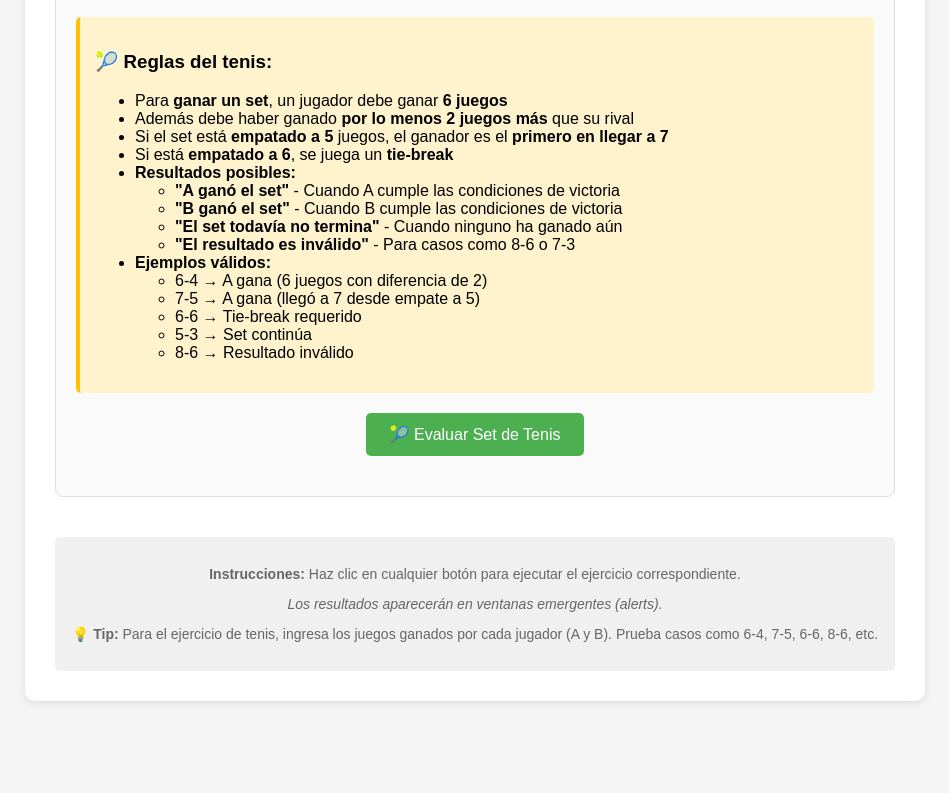
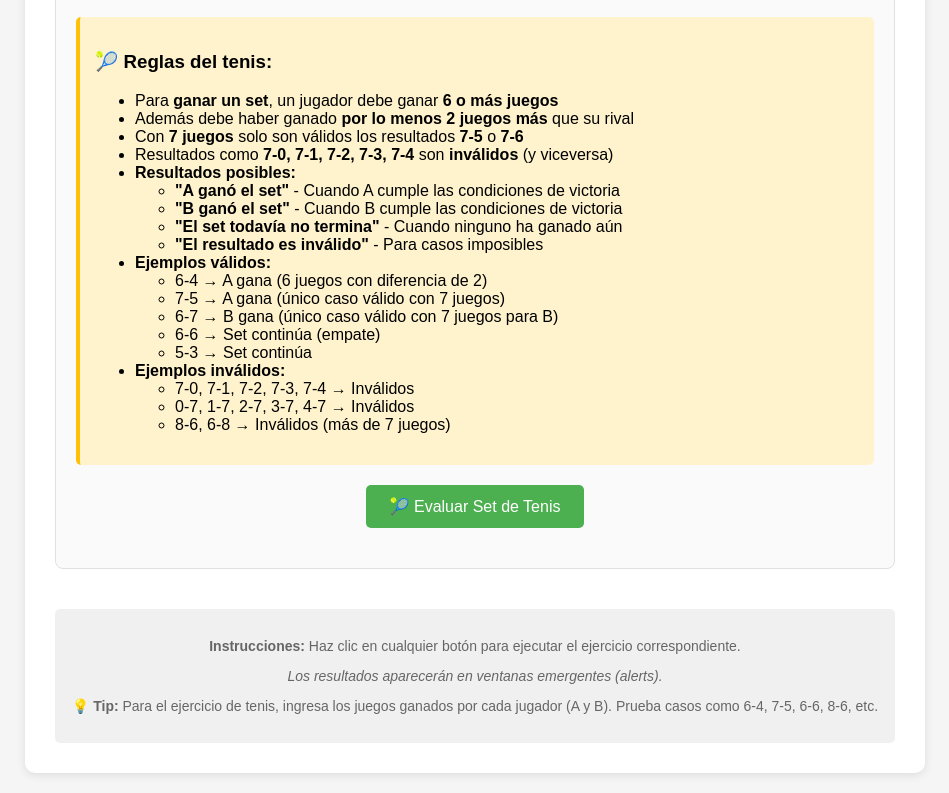
Before and after one commit to keyzonroland/problemas-if, a plain HTML site: page index.html in a window 1280 px wide. Shown: the part 1600-2393 px from the top of the page, without its empty margins (165-1114 px from the left). Before the commit the page ends 2321 px from the top, so only its background shows below. Drawn offline with Linux system fonts and the light colour scheme.

Commit message:
modified:   assets/js/script.js 	modified:   index.html

```diff
--- a/assets/js/script.js
+++ b/assets/js/script.js
@@ -77,25 +77,25 @@ function evaluarAnio() {
 // Función basada en la imagen proporcionada
 function resultadoTenis(juegosA, juegosB) {
     if (Number.isInteger(juegosA) && Number.isInteger(juegosB)) {
-        // Verificar si el jugador A ganó el set
-        if ((juegosA >= 6 && juegosA - juegosB >= 2) || (juegosA === 7 && juegosB === 6)) {
+        // PRIMERO: Verificar si es resultado inválido
+        if ((juegosA > 7 || juegosB > 7) ||
+            (juegosA === 7 && juegosB < 5) ||
+            (juegosB === 7 && juegosA < 5) ||
+            (juegosA > 6 && juegosB > 6 && Math.abs(juegosA - juegosB) > 1)) {
+            console.log('El resultado es inválido', 'a:', juegosA, 'b:', juegosB);
+            alert('El resultado es inválido');
+        }
+        // SEGUNDO: Verificar si el jugador A ganó el set
+        else if ((juegosA >= 6 && juegosA - juegosB >= 2) || (juegosA === 7 && juegosB === 6)) {
             console.log("A ganó el set", 'a:', juegosA, 'b:', juegosB);
             alert('A ganó el set');
         }
-        // Verificar si el jugador B ganó el set
+        // TERCERO: Verificar si el jugador B ganó el set
         else if ((juegosB >= 6 && juegosB - juegosA >= 2) || (juegosB === 7 && juegosA === 6)) {
             console.log("B ganó el set", 'a:', juegosA, 'b:', juegosB);
             alert('B ganó el set');
         }
-        // Verificar si es resultado inválido
-        else if ((juegosA > 7 || juegosB > 7) ||
-                 (juegosA === 7 && juegosB < 5) ||
-                 (juegosB === 7 && juegosA < 5) ||
-                 (juegosA > 6 && juegosB > 6 && Math.abs(juegosA - juegosB) > 1)) {
-            console.log('El resultado es inválido (por ejemplo, 8-6 o 7-3)', 'a:', juegosA, 'b:', juegosB);
-            alert('El resultado es inválido (por ejemplo, 8-6 o 7-3)');
-        }
-        // En cualquier otro caso, el set todavía no termina
+        // CUARTO: En cualquier otro caso, el set todavía no termina
         else {
             console.log('El set todavía no termina', 'a:', juegosA, 'b:', juegosB);
             alert('El set todavía no termina');
--- a/index.html
+++ b/index.html
@@ -69,34 +69,39 @@
                 <p>Este programa ayuda al periodista Perio Dista a determinar si un set de tenis ha terminado y quién es el ganador.</p>
             </div>
 
-            <div class="rules">
+                <div class="rules">
                 <h3>🎾 Reglas del tenis:</h3>
                 <ul>
-                    <li>Para <strong>ganar un set</strong>, un jugador debe ganar <strong>6 juegos</strong></li>
+                    <li>Para <strong>ganar un set</strong>, un jugador debe ganar <strong>6 o más juegos</strong></li>
                     <li>Además debe haber ganado <strong>por lo menos 2 juegos más</strong> que su rival</li>
-                    <li>Si el set está <strong>empatado a 5</strong> juegos, el ganador es el <strong>primero en llegar a 7</strong></li>
-                    <li>Si está <strong>empatado a 6</strong>, se juega un <strong>tie-break</strong></li>
+                    <li>Con <strong>7 juegos</strong> solo son válidos los resultados <strong>7-5</strong> o <strong>7-6</strong></li>
+                    <li>Resultados como <strong>7-0, 7-1, 7-2, 7-3, 7-4</strong> son <strong>inválidos</strong> (y viceversa)</li>
                     <li><strong>Resultados posibles:</strong>
                         <ul>
                             <li><strong>"A ganó el set"</strong> - Cuando A cumple las condiciones de victoria</li>
                             <li><strong>"B ganó el set"</strong> - Cuando B cumple las condiciones de victoria</li>
                             <li><strong>"El set todavía no termina"</strong> - Cuando ninguno ha ganado aún</li>
-                            <li><strong>"El resultado es inválido"</strong> - Para casos como 8-6 o 7-3</li>
+                            <li><strong>"El resultado es inválido"</strong> - Para casos imposibles</li>
                         </ul>
                     </li>
                     <li><strong>Ejemplos válidos:</strong>
                         <ul>
                             <li>6-4 → A gana (6 juegos con diferencia de 2)</li>
-                            <li>7-5 → A gana (llegó a 7 desde empate a 5)</li>
-                            <li>6-6 → Tie-break requerido</li>
+                            <li>7-5 → A gana (único caso válido con 7 juegos)</li>
+                            <li>6-7 → B gana (único caso válido con 7 juegos para B)</li>
+                            <li>6-6 → Set continúa (empate)</li>
                             <li>5-3 → Set continúa</li>
-                            <li>8-6 → Resultado inválido</li>
+                        </ul>
+                    </li>
+                    <li><strong>Ejemplos inválidos:</strong>
+                        <ul>
+                            <li>7-0, 7-1, 7-2, 7-3, 7-4 → Inválidos</li>
+                            <li>0-7, 1-7, 2-7, 3-7, 4-7 → Inválidos</li>
+                            <li>8-6, 6-8 → Inválidos (más de 7 juegos)</li>
                         </ul>
                     </li>
                 </ul>
-            </div>
-
-            <button onclick="evaluarTenis()">🎾 Evaluar Set de Tenis</button>
+            </div>            <button onclick="evaluarTenis()">🎾 Evaluar Set de Tenis</button>
         </div>
 
         <div class="info">
```
